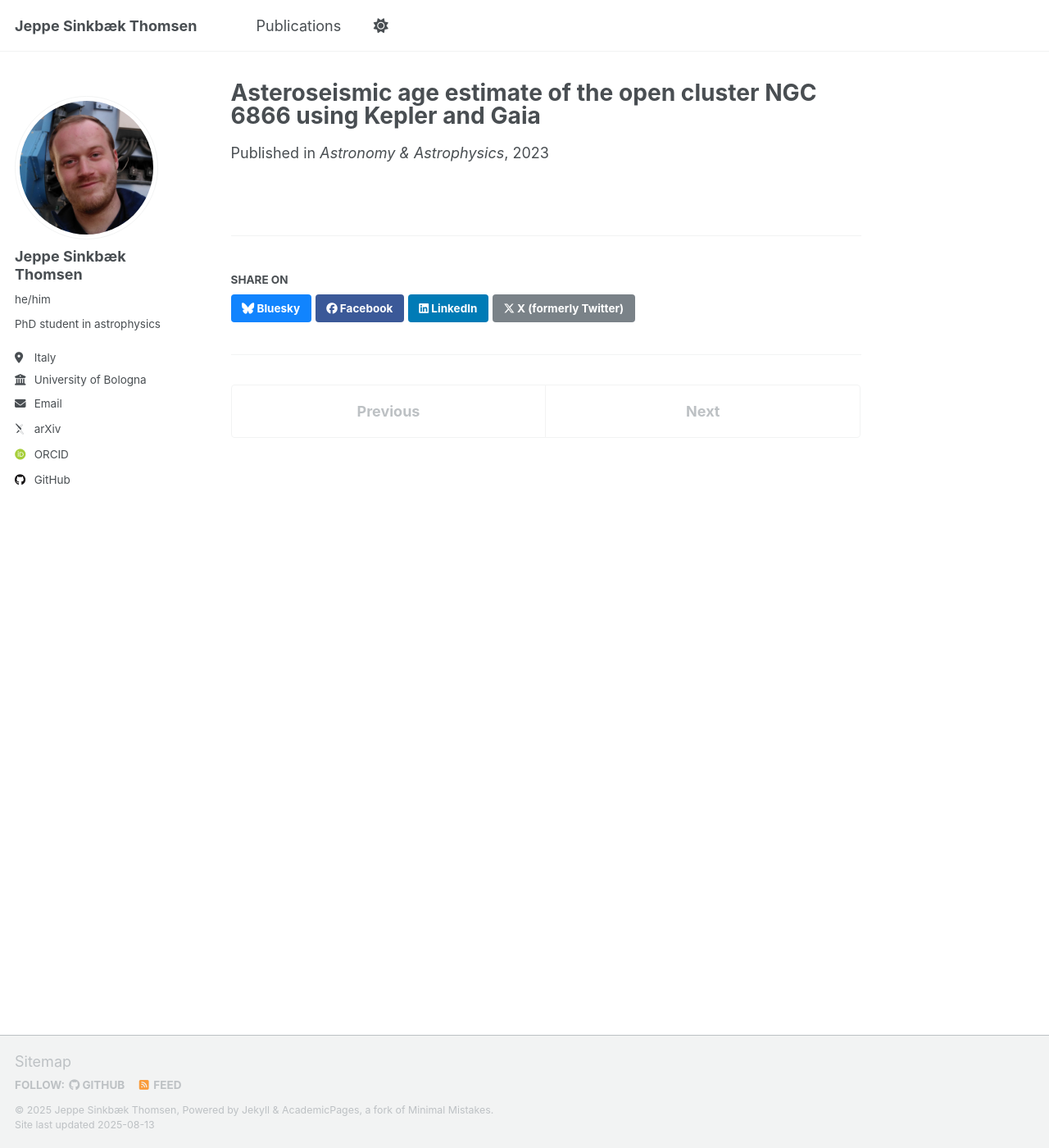
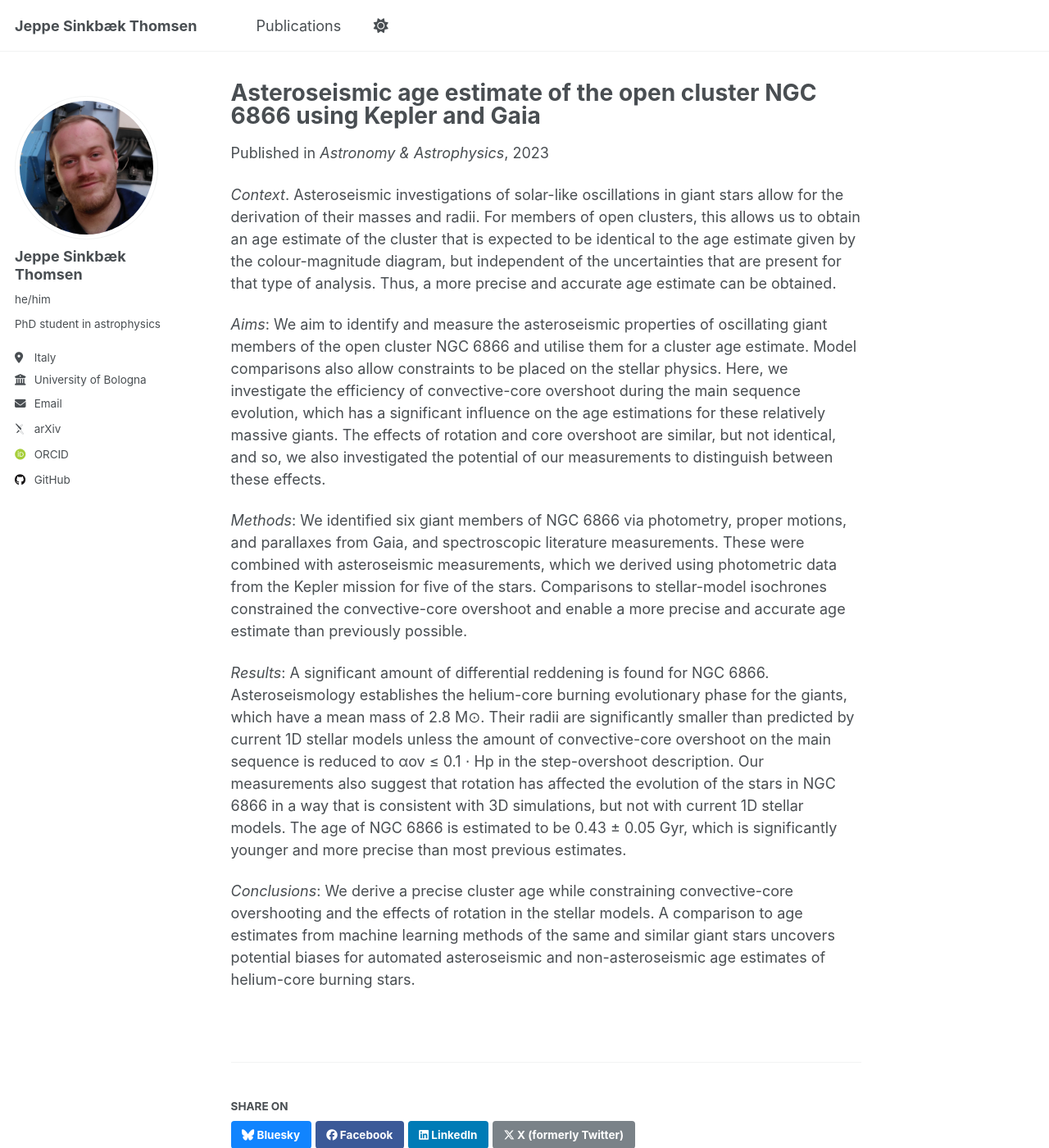
Before and after one commit to jsinkbaek/jsinkbaek.github.io, a Jekyll site: the page built from _publications/2023-11-01-Brogaard.md, in a window 1280 px wide and 1400 px high. Shown: the whole window at 82% size. Built offline with Jekyll 4.4.1, drawn with Linux system fonts in a browser that asks for light colours; some web fonts are replaced; a script that is not in the unit is left out.

Commit message:
Update 2023-11-01-Brogaard.md

```diff
--- a/_publications/2023-11-01-Brogaard.md
+++ b/_publications/2023-11-01-Brogaard.md
@@ -3,9 +3,18 @@ title: "Asteroseismic age estimate of the open cluster NGC 6866 using Kepler and
 collection: publications
 category: manuscripts
 permalink: /publication/2023-11-01-Brogaard
-excerpt: 'Karsten Brogaard led this study, where we used oscillating red giants in the open cluster NGC 6866 to determine the RGB mass of the cluster, and thereby the cluster age.'
+excerpt: 'Karsten Brogaard led this study, where we used oscillating red giants in the open cluster NGC 6866 to determine the RGB mass of the cluster and constrain convective-core overshoot, and thereby obtain a precise measure of the cluster age.'
 date: 2023-11-02
 venue: 'Astronomy & Astrophysics'
 paperurl: 'https://ui.adsabs.harvard.edu/abs/2023A%26A...679A..23B/abstract'
 citation:
 ---
+*Context*. Asteroseismic investigations of solar-like oscillations in giant stars allow for the derivation of their masses and radii. For members of open clusters, this allows us to obtain an age estimate of the cluster that is expected to be identical to the age estimate given by the colour-magnitude diagram, but independent of the uncertainties that are present for that type of analysis. Thus, a more precise and accurate age estimate can be obtained.
+
+*Aims*: We aim to identify and measure the asteroseismic properties of oscillating giant members of the open cluster NGC 6866 and utilise them for a cluster age estimate. Model comparisons also allow constraints to be placed on the stellar physics. Here, we investigate the efficiency of convective-core overshoot during the main sequence evolution, which has a significant influence on the age estimations for these relatively massive giants. The effects of rotation and core overshoot are similar, but not identical, and so, we also investigated the potential of our measurements to distinguish between these effects.
+
+*Methods*: We identified six giant members of NGC 6866 via photometry, proper motions, and parallaxes from Gaia, and spectroscopic literature measurements. These were combined with asteroseismic measurements, which we derived using photometric data from the Kepler mission for five of the stars. Comparisons to stellar-model isochrones constrained the convective-core overshoot and enable a more precise and accurate age estimate than previously possible.
+
+*Results*: A significant amount of differential reddening is found for NGC 6866. Asteroseismology establishes the helium-core burning evolutionary phase for the giants, which have a mean mass of 2.8 M⊙. Their radii are significantly smaller than predicted by current 1D stellar models unless the amount of convective-core overshoot on the main sequence is reduced to αov ≤ 0.1 ⋅ Hp in the step-overshoot description. Our measurements also suggest that rotation has affected the evolution of the stars in NGC 6866 in a way that is consistent with 3D simulations, but not with current 1D stellar models. The age of NGC 6866 is estimated to be 0.43 ± 0.05 Gyr, which is significantly younger and more precise than most previous estimates.
+
+*Conclusions*: We derive a precise cluster age while constraining convective-core overshooting and the effects of rotation in the stellar models. A comparison to age estimates from machine learning methods of the same and similar giant stars uncovers potential biases for automated asteroseismic and non-asteroseismic age estimates of helium-core burning stars.
```
